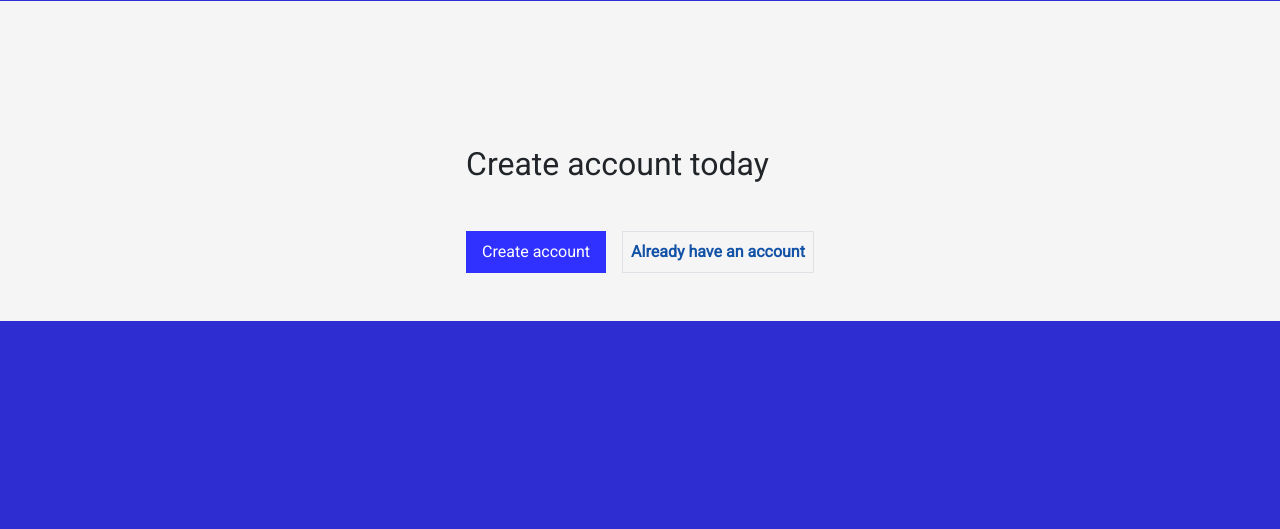
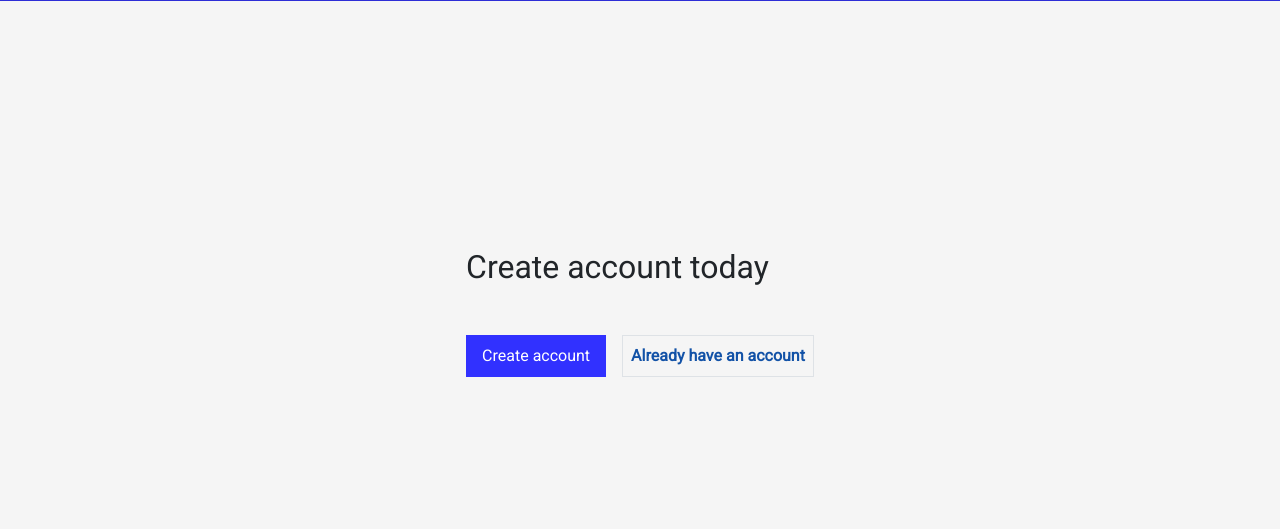
Before and after one commit to febinfiros/chart-site, a Django app: page / in a window 1280 px wide. Shown: the part 699-1228 px from the top of the page. Before the commit the page ends 1020 px from the top, so only its background shows below. Run offline with Django 3.2, Linux system fonts and the light colour scheme.

Commit message:
front page updated

```diff
--- a/chartapp/templates/chartapp/home.html
+++ b/chartapp/templates/chartapp/home.html
@@ -22,7 +22,7 @@
       </div>
     </div>
   </div>
-  <div class="d-flex justify-content-center align-items-center mt-5">
+  <div class="d-flex justify-content-center align-items-center mt-5" style="height: 60%;">
     <div class="mt-5 mb-5">
       <h2 class="mt-5">
         Create account today
```
